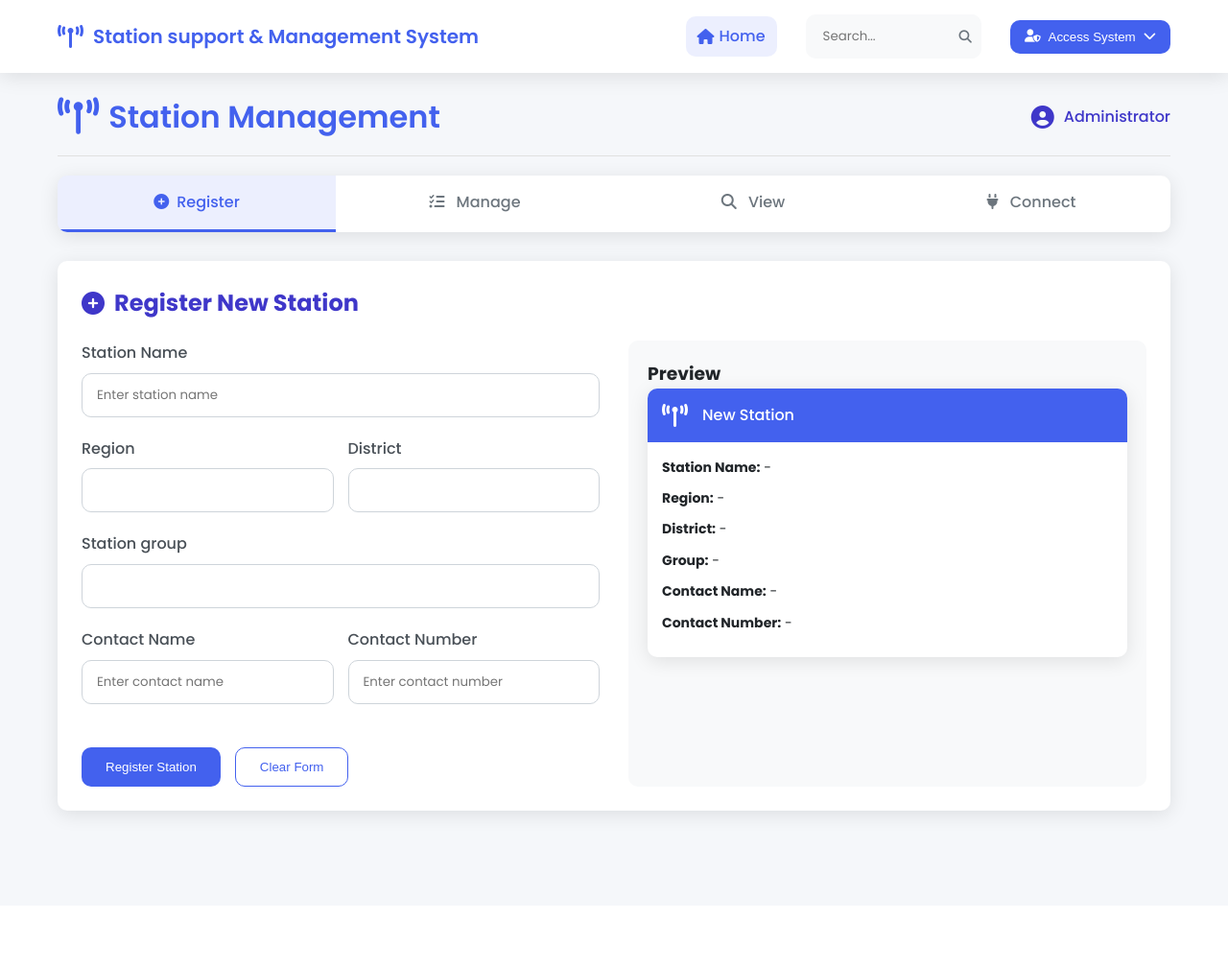
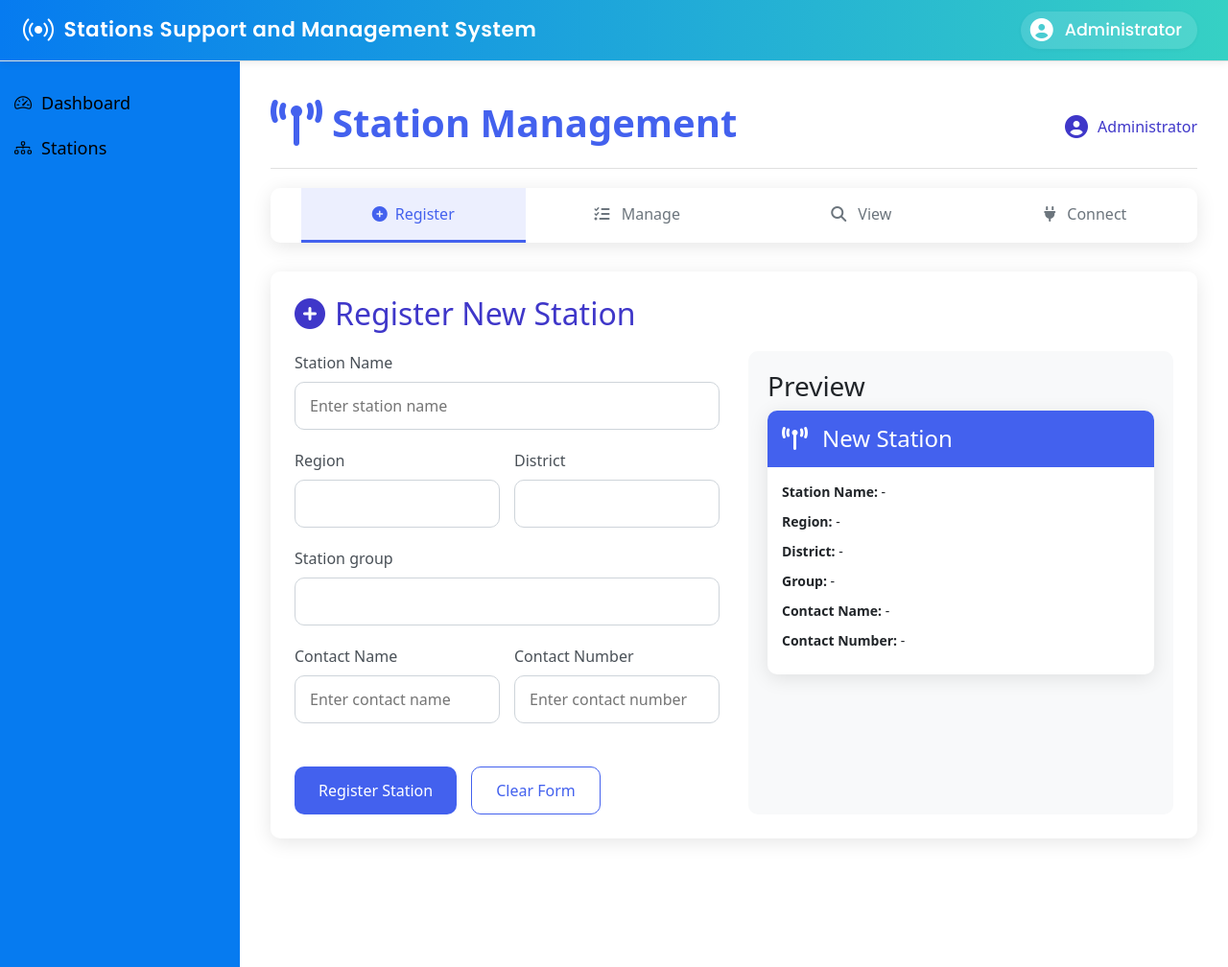
Before and after one commit to dickdeus/SSMS, a Flask app: page /stations in a window 1280 px wide. Shown: the whole page at 96% size. Before the commit the page ends 861 px from the top, so only its background shows below. Run offline with Flask 3, Linux system fonts and the light colour scheme; the visitor is signed in with stand-in values (Sample User, id 1); data that the repository does not hold is empty; parts of the project's set-up code (start-up, migrations or seed data) failed here and were passed over.

Commit message:
ui modification

```diff
--- a/static/css/styles.css
+++ b/static/css/styles.css
@@ -28,7 +28,7 @@ body {
 
 /* Navigation */
 .navbar {
-    background-color: white;
+    background-color: #067bf0;
     box-shadow: var(--box-shadow);
     position: sticky;
     top: 0;
--- a/templates/base.html
+++ b/templates/base.html
@@ -3,26 +3,114 @@
 <head>
   <meta charset="UTF-8">
   <title>Stations Support System</title>
+  <link rel="stylesheet" href="{{ url_for('static', filename='css/stations.css') }}">
+  <link rel="stylesheet" href="{{ url_for('static', filename='css/styles.css') }}">
+  <link rel="stylesheet" href="https://cdnjs.cloudflare.com/ajax/libs/font-awesome/6.4.0/css/all.min.css">
+  <link href="https://fonts.googleapis.com/css2?family=Poppins:wght@300;400;500;600;700&display=swap" rel="stylesheet">
   <link rel="stylesheet" href="https://cdn.jsdelivr.net/npm/bootstrap@5.3.3/dist/css/bootstrap.min.css">
+  <link rel="stylesheet" href="https://cdn.jsdelivr.net/npm/bootstrap-icons@1.11.3/font/bootstrap-icons.css">
+  <style>
+    body {
+      margin: 0;
+      padding: 0;
+      height: 100vh;
+      overflow: hidden;
+    }
+    .main-header {
+      position: fixed;
+      top: 0;
+      left: 0;
+      width: 100vw;
+      height: 64px;
+      background: linear-gradient(90deg, #067bf0 0%, #36d1c4 100%);
+      color: #fff;
+      display: flex;
+      align-items: center;
+      justify-content: space-between;
+      padding: 0 32px 0 24px;
+      z-index: 1050;
+      box-shadow: 0 2px 8px rgba(0,0,0,0.07);
+      font-family: 'Poppins', sans-serif;
+    }
+    .main-header .header-title {
+      display: flex;
+      align-items: center;
+      font-size: 1.35rem;
+      font-weight: 600;
+      letter-spacing: 0.5px;
+    }
+    .main-header .user-info {
+      display: flex;
+      align-items: center;
+      gap: 8px;
+      font-size: 1.1rem;
+      font-weight: 500;
+      background: rgba(255,255,255,0.13);
+      padding: 6px 16px 6px 10px;
+      border-radius: 20px;
+      color: #fff;
+      box-shadow: 0 1px 4px rgba(0,0,0,0.04);
+    }
+    .main-header .user-info i {
+      font-size: 1.5rem;
+      margin-right: 4px;
+    }
+    .sidebar {
+      height: 100vh;
+      width: 250px;
+      position: fixed;
+      top: 64px; /* Height of header */
+      left: 0;
+      background-color: #067bf0;
+      padding-top: 20px;
+      transition: all 0.3s;
+      overflow-y: auto;
+    }
+    .sidebar a {
+      padding: 10px 15px;
+      text-decoration: none;
+      font-size: 18px;
+      color: black;
+      display: flex;
+      align-items: center;
+      gap: 10px;
+    }
+    .sidebar a:hover {
+      background-color: #e9ecef;
+    }
+    .content {
+      margin-left: 250px;
+      margin-top: 64px; /* Height of header */
+      padding: 20px;
+      height: calc(100vh - 64px);
+      overflow-y: auto;
+    }
+  </style>
 </head>
 <body>
-  <nav class="navbar navbar-expand-lg navbar-dark bg-dark mb-4">
-    <div class="container-fluid">
-      <a class="navbar-brand" href="{{ url_for('dashboard') }}">Support System</a>
-      <ul class="navbar-nav ms-auto">
-        <li class="nav-item"><a class="nav-link" href="{{ url_for('dashboard') }}">Dashboard</a></li>
-        <li class="nav-item"><a class="nav-link" href="{{ url_for('view_stations') }}">Stations</a></li>
-        {% if session.get('role') == 'Admin' %}
-        <li class="nav-item"><a class="nav-link" href="{{ url_for('manage_users') }}">Users</a></li>
-        <li class="nav-item"><a class="nav-link" href="{{ url_for('datasetup') }}">Data Setup</a></li>
-        {% endif %}
+  <!-- Fixed Header -->
+  <header class="main-header">
+    <div class="header-title">
+      <i class="bi bi-broadcast" style="font-size: 2rem; margin-right: 10px;"></i>
+      <span>Stations Support and Management System</span>
+    </div>
+    <div class="user-info">
+      <i class="fas fa-user-circle"></i>
+      <span>{{ session.get('role', 'User') }}</span>
+    </div>
+  </header>
 
-        <li class="nav-item"><a class="nav-link text-warning" href="{{ url_for('login') }}">Logout</a></li>
-      </ul>
-    </div>
-  </nav>
+  <div class="sidebar">
+    <a href="{{ url_for('dashboard') }}"><i class="bi bi-speedometer2"></i> Dashboard</a>
+    <a href="{{ url_for('view_stations') }}"><i class="bi bi-diagram-3"></i> Stations</a>
+    {% if session.get('role') == 'Admin' %}
+    <a href="{{ url_for('manage_users') }}"><i class="bi bi-people"></i> Users</a>
+    <a href="{{ url_for('datasetup') }}"><i class="bi bi-gear"></i> Data Setup</a>
+    <a href="{{ url_for('login') }}"><i class="bi bi-box-arrow-right"></i>Logout</a>
+    {% endif %}
+  </div>
 
-  <div class="container">
+  <div class="content">
     {% with messages = get_flashed_messages(with_categories=true) %}
       {% if messages %}
         {% for category, message in messages %}
--- a/templates/stations.html
+++ b/templates/stations.html
@@ -13,43 +13,8 @@
 </head>
 
 <body>
-
-  <nav class="navbar">
-        <div class="nav-container">
-            <div class="logo">
-                <a href="{{ url_for('index') }}">
-                    <i class="fas fa-broadcast-tower"></i>
-                    <span>Station support & Management System</span>
-                </a>
-            </div>
-
-            <div class="nav-links" id="navLinks">
-                <a href="{{ url_for('index')}}" class="active"><i class="fas fa-home"></i> Home</a>
-
-                <div class="nav-search">
-                    <input type="text" placeholder="Search...">
-                    <button><i class="fas fa-search"></i></button>
-                </div>
-
-                <div class="role-selector">
-                    <button class="role-btn" id="roleBtn">
-                        <i class="fas fa-user-shield"></i> Access System <i class="fas fa-chevron-down"></i>
-                    </button>
-                    <div class="role-dropdown" id="roleDropdown">
-                        <a href="{{ url_for('dashboard') }}"><i class="fas fa-user-cog"></i> dashboard</a>
-                    </div>
-                </div>
-            </div>
-
-            <button class="hamburger" id="hamburger">
-                <i class="fas fa-bars"></i>
-            </button>
-        </div>
-    </nav>
-
-
-
-
+{% extends "base.html" %}
+{% block content %}
 
     <div class="container">
         <header>
@@ -338,6 +303,7 @@
 
 
     <script src="{{ url_for('static', filename='js/station.js')}}"></script>
+{% endblock %}
 </body>
 
 </html>
```
Also changed, not shown: templates/dashboard.html (+89 -82 lines), static/css/dashboard.css (line endings or trailing spaces), 1 other file.
